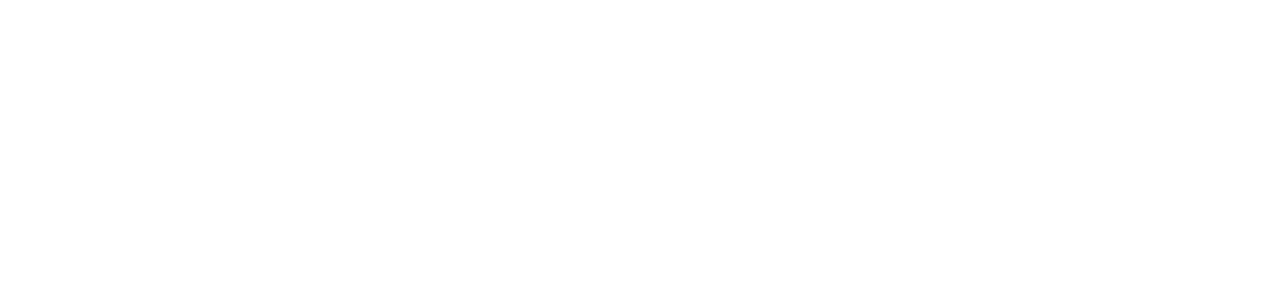
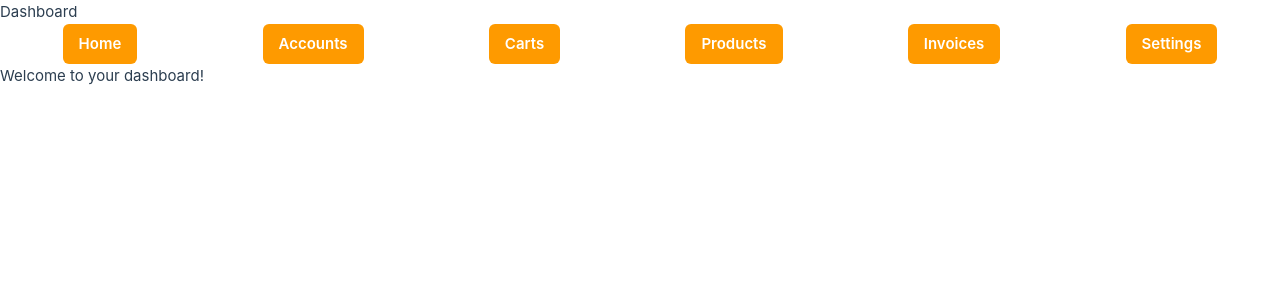
Before and after one commit to octo-project/ecommerce, a Vue app: page /dashboard in a window 1280 px wide. Before the commit this address had no page. Shown: the top 300 px of the page. Built offline with nearby package versions, Linux system fonts and the light colour scheme; what @tanstack/vue-query would draw is missing.

Commit message:
initiate dashboard routes

```diff
--- a/src/router/index.ts
+++ b/src/router/index.ts
@@ -1,10 +1,52 @@
 import Home from "@/views/Home.vue"
 import Login from "@/views/Login.vue"
 import SignUp from '@/views/SignUp.vue'
+import Dashboard from "@/views/Dashboard.vue"
 import ProductDetails from "@/views/ProductDetails.vue"
-import {createRouter, createWebHistory} from 'vue-router'
+import {createRouter, createWebHistory, RouteRecordRaw} from 'vue-router'
 
-const routes = [
+//Dashboard import
+import dashboardCart from "@/views/dahboardViews/dashboardCart.vue"
+import dashboardHome from "@/views/dahboardViews/dashboardHome.vue"
+import dashboardProduct from "@/views/dahboardViews/dashboardProduct.vue"
+import dashboardInvoice from "@/views/dahboardViews/dashboardInvoice.vue"
+import dashboardAccount from "@/views/dahboardViews/dashboardAccount.vue"
+import dashboardSettings from "@/views/dahboardViews/dashboardSettings.vue"
+
+const dashboardChildren: RouteRecordRaw[] = [
+    {
+        path: '', // overviews or home
+        name: 'DashboardHome',
+        component: dashboardHome,
+    },
+    {
+        path: 'accounts',
+        name: 'DashboardAccount',
+        component: dashboardAccount,
+    },
+    {
+        path: 'carts',
+        name: 'DashboardCart',
+        component: dashboardCart,
+    },
+    {
+        path: 'products',
+        name: 'DashboardProduct',
+        component: dashboardProduct,
+    },
+    {
+        path: 'invoices',
+        name: 'DashboardInvoices',
+        component: dashboardInvoice,
+    },
+    {
+        path: 'settings',
+        name: 'DashboardSetting',
+        component: dashboardSettings
+    }
+]
+
+const routes: RouteRecordRaw[] = [
     {
         name: "Login",
         path: "/login",
@@ -27,6 +69,12 @@
         name: "Product Detail",
         component: ProductDetails,
         meta: {requiresAuth: true}
+    },
+    {
+        name: 'Dashboard',
+        path: '/dashboard',
+        component: Dashboard,
+        children: dashboardChildren
     }
 ]
 
--- /dev/null
+++ b/src/views/Dashboard.vue
@@ -0,0 +1,14 @@
+<template>
+    <div>
+        <h2>Dashboard</h2>
+        <div class="flex justify-around">
+            <router-link to="/dashboard" class="bg-amber-500 !font-semibold rounded-md text-white py-2 px-4">Home</router-link>
+            <router-link to="/dashboard/accounts" class="bg-amber-500 !font-semibold rounded-md text-white py-2 px-4">Accounts</router-link>
+            <router-link to="/dashboard/carts" class="bg-amber-500 !font-semibold rounded-md text-white py-2 px-4">Carts</router-link>
+            <router-link to="/dashboard/products" class="bg-amber-500 !font-semibold rounded-md text-white py-2 px-4">Products</router-link>
+            <router-link to="/dashboard/invoices" class="bg-amber-500 !font-semibold rounded-md text-white py-2 px-4">Invoices</router-link>
+            <router-link to="/dashboard/settings" class="bg-amber-500 !font-semibold rounded-md text-white py-2 px-4">Settings</router-link>
+        </div>
+        <router-view/>
+    </div>
+</template>
--- /dev/null
+++ b/src/views/dahboardViews/dashboardAccount.vue
@@ -0,0 +1,5 @@
+<template>
+    <div>
+        <h1>Account Management</h1>
+    </div>
+</template>
--- /dev/null
+++ b/src/views/dahboardViews/dashboardCart.vue
@@ -0,0 +1,5 @@
+<template>
+    <div>
+        <h1>Cart Management</h1>
+    </div>
+</template>
--- /dev/null
+++ b/src/views/dahboardViews/dashboardHome.vue
@@ -0,0 +1,5 @@
+<template>
+    <div>
+        <h3>Welcome to your dashboard!</h3>
+    </div>
+</template>
--- /dev/null
+++ b/src/views/dahboardViews/dashboardInvoice.vue
@@ -0,0 +1,5 @@
+<template>
+    <div>
+        <h1>Invoice Management</h1>
+    </div>
+</template>
--- /dev/null
+++ b/src/views/dahboardViews/dashboardProduct.vue
@@ -0,0 +1,5 @@
+<template>
+    <div>
+        <h1>Product Management</h1>
+    </div>
+</template>
--- /dev/null
+++ b/src/views/dahboardViews/dashboardSettings.vue
@@ -0,0 +1,5 @@
+<template>
+    <div>
+        <h3>Dashboard Settings</h3>
+    </div>
+</template>
```
